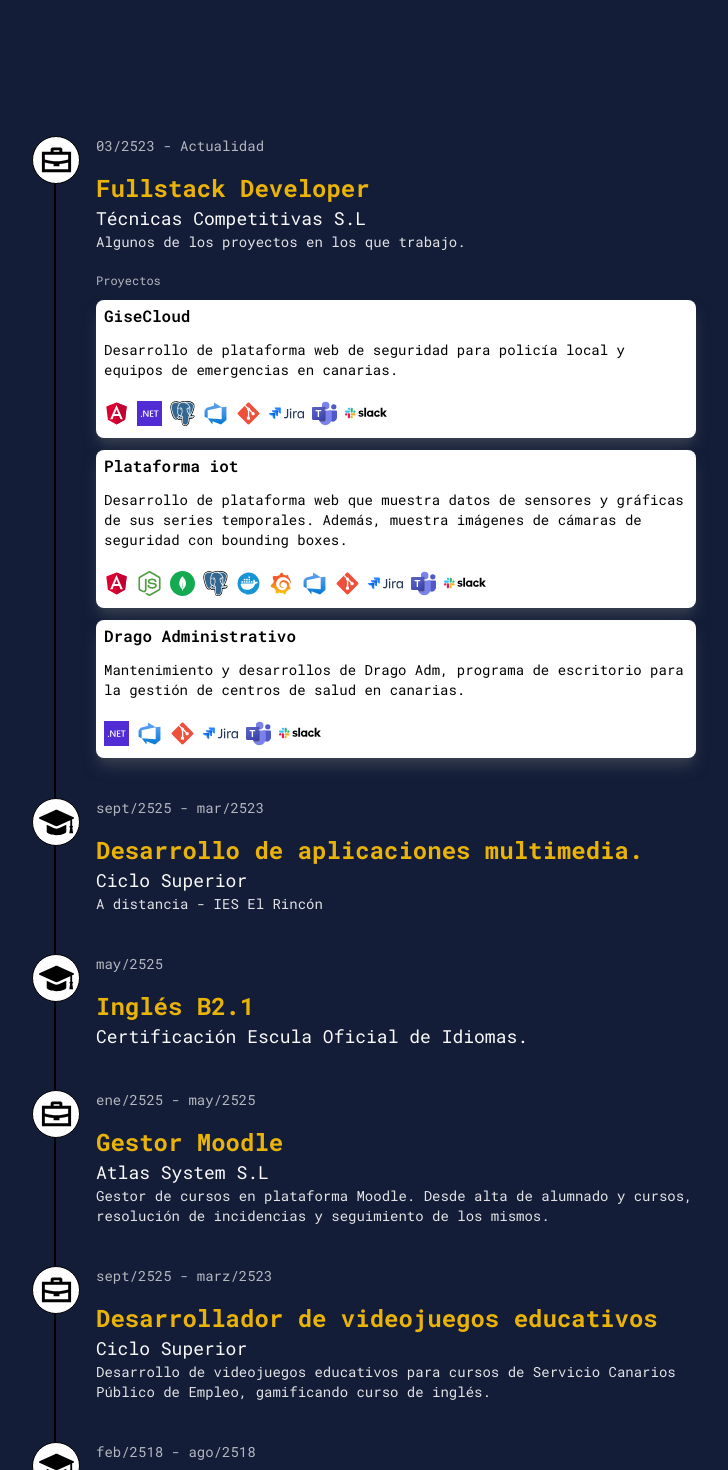
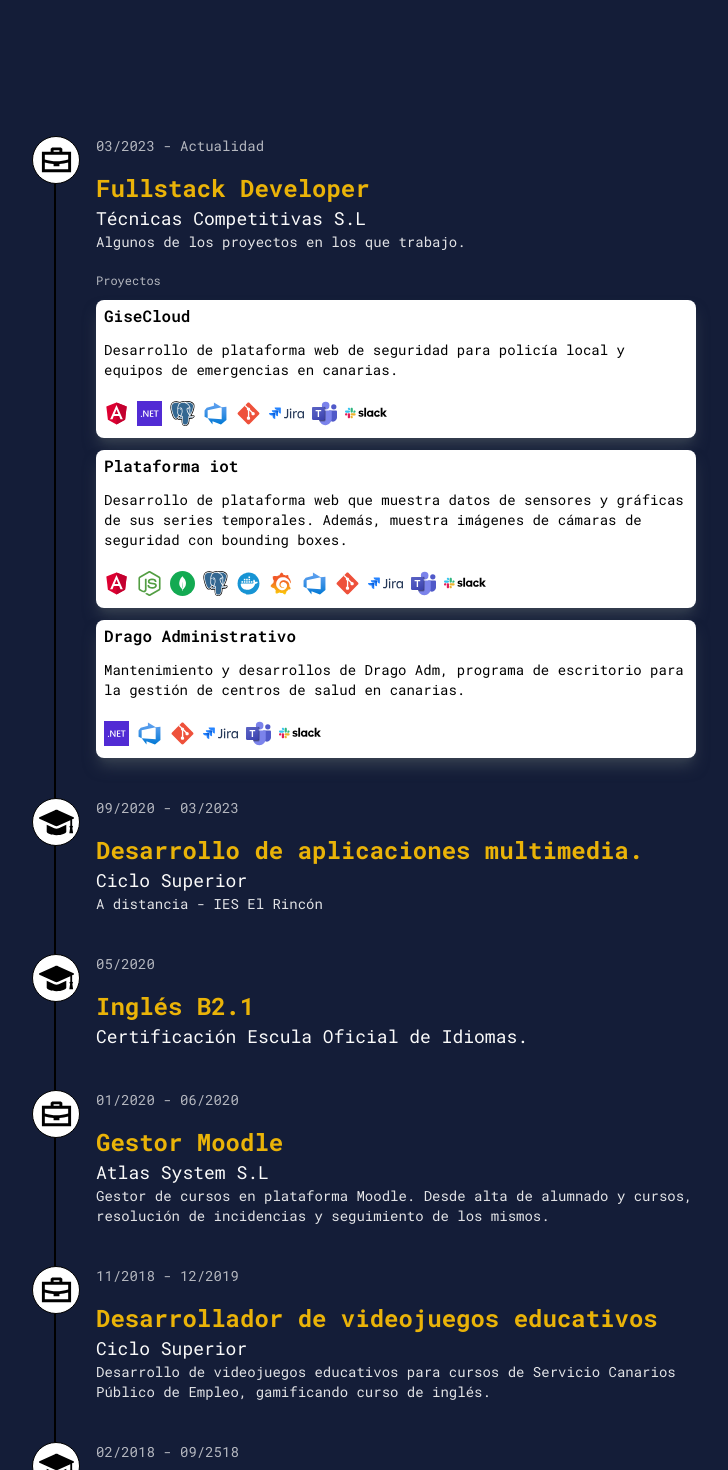
Before and after one commit to oasrcode/oasrcode-web, a Next.js app: page / in a window 1280 px wide. Shown: the part 1120-2590 px from the top of the page, without its empty margins (265-993 px from the left). Built offline with nearby package versions, Linux system fonts and the light colour scheme.

Commit message:
fixed experience date

```diff
--- a/src/app/components/Experience.tsx
+++ b/src/app/components/Experience.tsx
@@ -95,7 +95,7 @@ const PROJECTS: Project[] = [
 const EXPERIENCE: Job[] = [
   {
     icon: WorkIcon({ width: 35, height: 35 }),
-    date: "03/2523 - Actualidad",
+    date: "03/2023 - Actualidad",
     charge: "Fullstack Developer",
     company: "Técnicas Competitivas S.L",
     summ: "Algunos de los proyectos en los que trabajo.",
@@ -104,7 +104,7 @@ const EXPERIENCE: Job[] = [
   },
   {
     icon: StudentIcon({ width: 35, height: 35 }),
-    date: "sept/2525 - mar/2523",
+    date: "09/2020 - 03/2023",
     charge: "Desarrollo de aplicaciones multimedia.",
     company: "Ciclo Superior",
     summ: "A distancia - IES El Rincón",
@@ -112,7 +112,7 @@ const EXPERIENCE: Job[] = [
   },
   {
     icon: StudentIcon({ width: 35, height: 35 }),
-    date: "may/2525",
+    date: "05/2020",
     charge: "Inglés B2.1",
     company: "Certificación Escula Oficial de Idiomas.",
     summ: "",
@@ -120,7 +120,7 @@ const EXPERIENCE: Job[] = [
   },
   {
     icon: WorkIcon({ width: 35, height: 35 }),
-    date: "ene/2525 - may/2525",
+    date: "01/2020 - 06/2020",
     charge: "Gestor Moodle",
     company: "Atlas System S.L",
     summ: "Gestor de cursos en plataforma Moodle. Desde alta de alumnado y cursos, resolución de incidencias y seguimiento de los mismos.",
@@ -128,7 +128,7 @@ const EXPERIENCE: Job[] = [
   },
   {
     icon: WorkIcon({ width: 35, height: 35 }),
-    date: "sept/2525 - marz/2523",
+    date: "11/2018 - 12/2019",
     charge: "Desarrollador de videojuegos educativos",
     company: "Ciclo Superior",
     summ: "Desarrollo de videojuegos educativos para cursos de Servicio Canarios Público de Empleo, gamificando curso de inglés.",
@@ -136,7 +136,7 @@ const EXPERIENCE: Job[] = [
   },
   {
     icon: StudentIcon({ width: 35, height: 35 }),
-    date: "feb/2518 - ago/2518",
+    date: "02/2018 - 09/2518",
     charge: "Desarrollo de videojuegos",
     company: "Certificación - 600h",
     summ: "Desarrollo de videojuegos 2D y 3D con Unity.",
```
